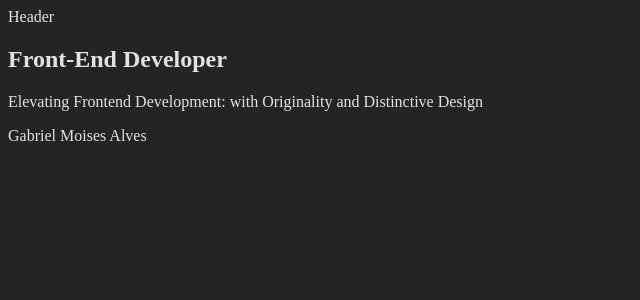
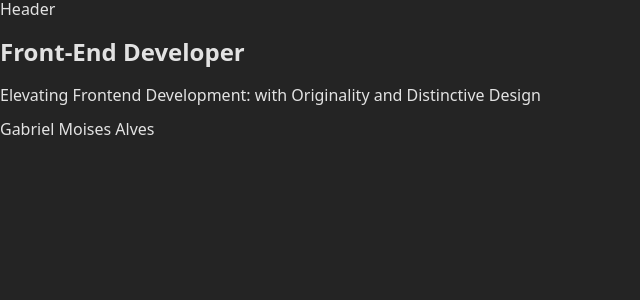
Before and after one commit to gabrielmoisesa/gabrielmoisesa.com, a React (Vite) app: page / in a window 1280 px wide. Shown: the top 300 px of the page, without its empty margins (0-640 px from the left). Built offline with nearby package versions, Linux system fonts and the light colour scheme.

Commit message:
build: install & apply modern normalize css

```diff
--- a/package.json
+++ b/package.json
@@ -10,6 +10,7 @@
     "preview": "vite preview"
   },
   "dependencies": {
+    "modern-normalize": "^2.0.0",
     "react": "^18.2.0",
     "react-dom": "^18.2.0"
   },
--- a/src/index.css
+++ b/src/index.css
@@ -1,3 +1,5 @@
+@import 'node_modules/modern-normalize/modern-normalize.css';
+
 :root {
   color: rgba(255, 255, 255, 0.87);
   background-color: #242424;
```
Also changed, not shown: 1 other file (tests, documents, lock files or other folders).
